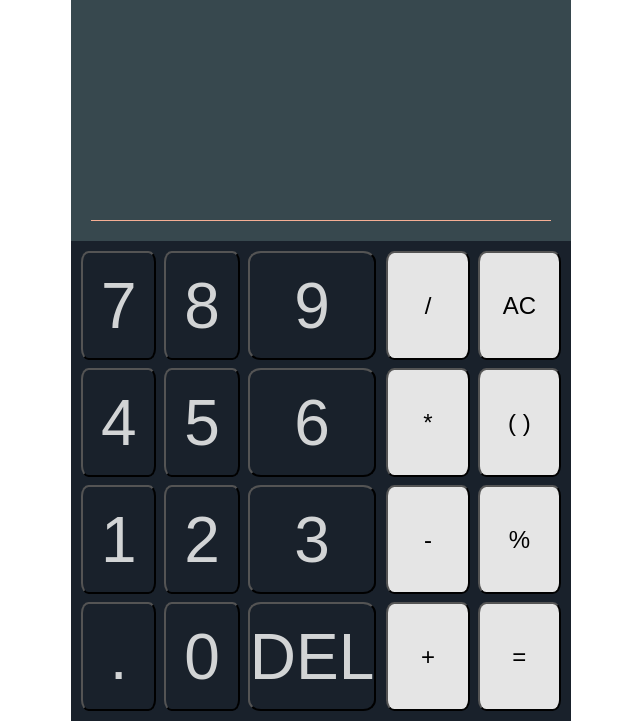
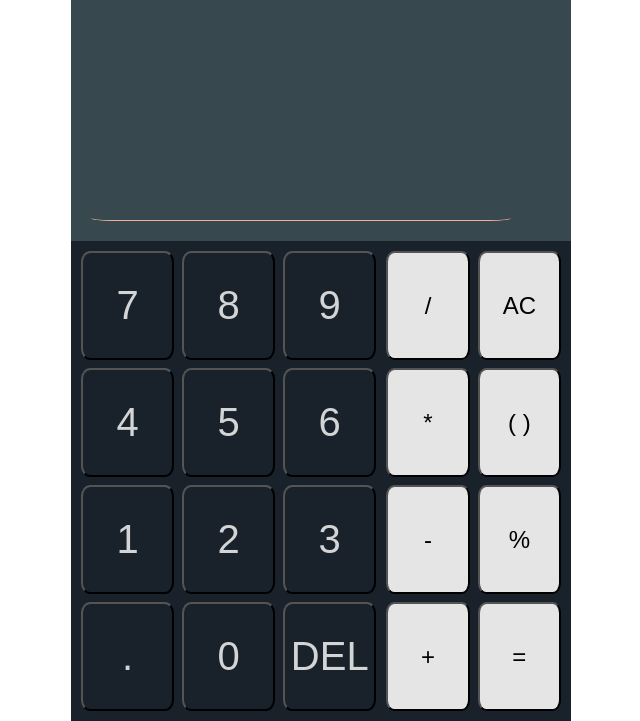
Before and after one commit to nmWolfe/calculator, a website built with Vite: page index.html in a window 1280 px wide. Shown: the part 79-800 px from the top of the page, without its empty margins (319-959 px from the left). Built offline with nearby package versions, Linux system fonts and the light colour scheme; a web font is replaced by a local one.

Commit message:
Completed inital styling for basic calculator layout

```diff
--- a/src/style.scss
+++ b/src/style.scss
@@ -40,6 +40,7 @@ $mobile-keypad: 5vw;
   gap: 20px;
   padding: 20px;
   height: 40vh;
+  max-width: 100%;
   background-color: $dark-mode-upper-bg;
   color: $dark-mode-font-upper;
   nav {
@@ -48,7 +49,7 @@ $mobile-keypad: 5vw;
     }
   }
   input {
-    width: 100%;
+    max-width: 100%;
     height: 60px;
     background: none;
     color: $dark-mode-font-upper;
@@ -58,6 +59,7 @@ $mobile-keypad: 5vw;
     border-left: none;
     border-right: none;
     border-bottom: 1px solid $all-clear-button;
+    border-radius: 5%;
   }
 }
 
@@ -75,12 +77,9 @@ $mobile-keypad: 5vw;
     padding: 5px;
     button {
       border-radius: 10%;
-      font-size: $mobile-keypad;
+      font-size: 2.5rem;
       color: $dark-mode-font-lower;
       background: none;
-    }
-    img {
-      width: $mobile-keypad;
     }
   }
   .arithmetic__main {
```
Also changed, not shown: src/style.css, 1 other file.
